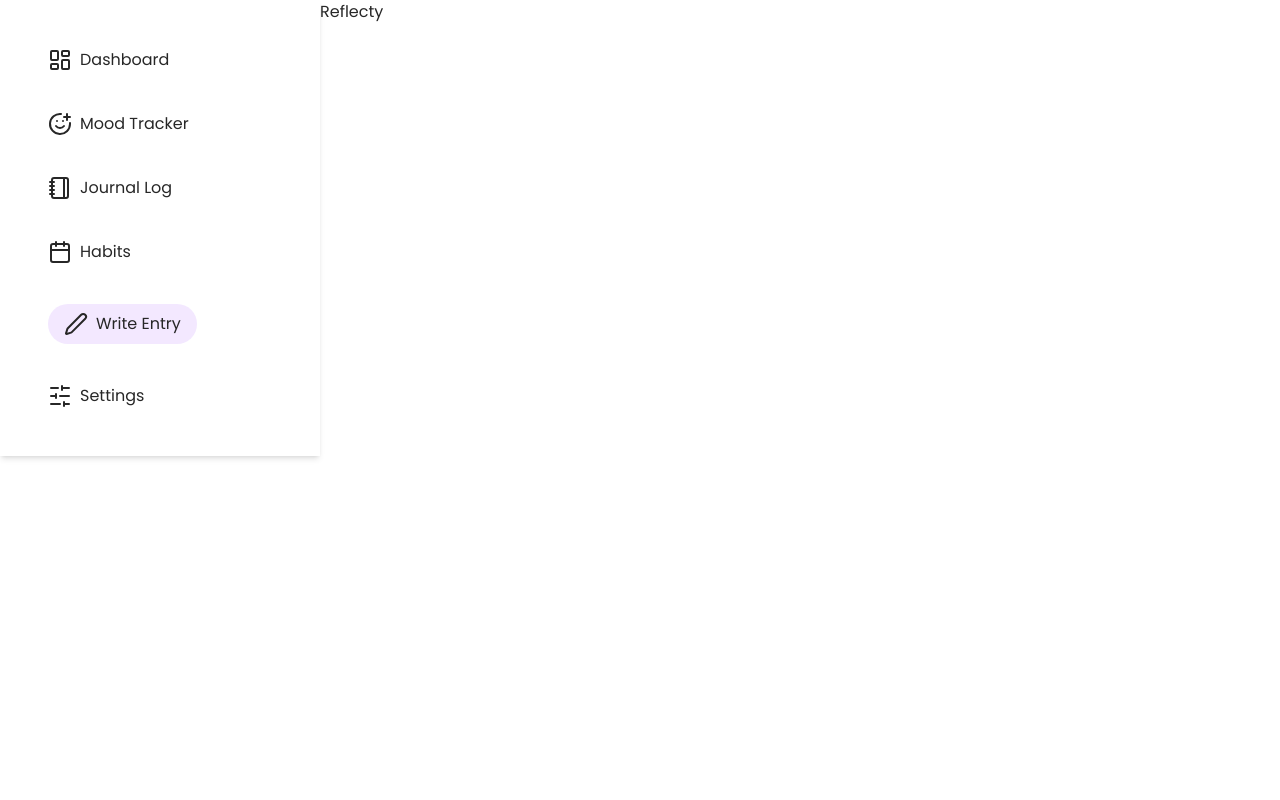
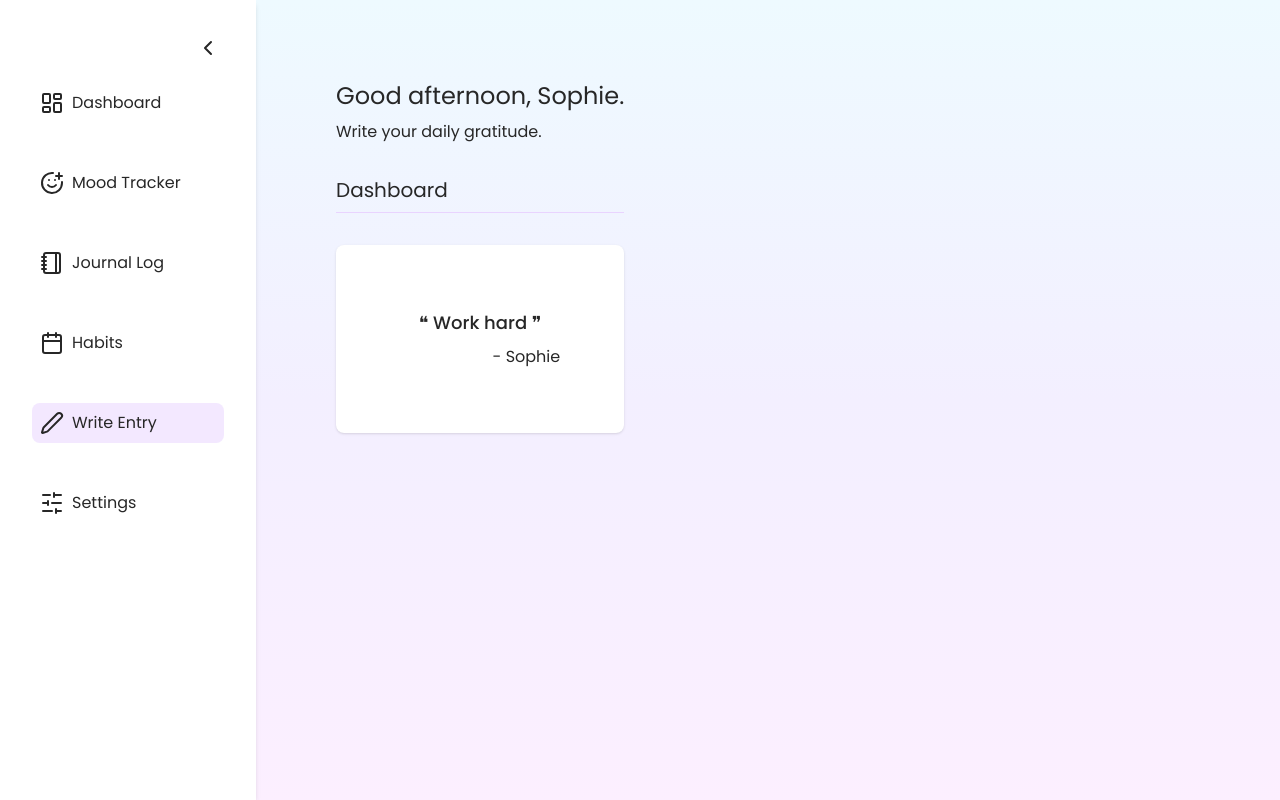
Before and after one commit to ippotheboxer/reflecty-app, a Next.js app: page / in a window 1280 px wide. Built offline with nearby package versions, Linux system fonts and the light colour scheme.

Commit message:
Start working on home page design

```diff
--- a/app/(root)/layout.tsx
+++ b/app/(root)/layout.tsx
@@ -1,11 +1,13 @@
-import Dashboard from '@/components/shared/dashboard/Dashboard';
+import Sidebar from '@/components/shared/sidebar/Sidebar';
 import React from 'react';
 
 const RootLayout = ({ children }: Readonly<{ children: React.ReactNode }>) => {
   return (
-    <div className='flex flex-row w-full h-full text-[#272727]'>
-      <Dashboard />
-      {children}
+    <div className='flex flex-row w-full h-full text-[#272727] bg-white [background:linear-gradient(180deg,rgba(238,250,255,1)_0%,rgba(243,239,255,1)_50%,rgba(252,239,255,1)_100%)]'>
+      <Sidebar />
+      <section className='p-20'>
+        {children}
+      </section>
     </div>
   );
 }
--- a/app/(root)/page.tsx
+++ b/app/(root)/page.tsx
@@ -1,8 +1,25 @@
+import QuoteCard from '@/components/QuoteCard';
+import { getGreeting } from '@/lib/utils';
+import Link from 'next/link';
 import React from 'react';
 
 const page = () => {
+  const greeting = getGreeting('Europe/London');
+
+  const recommendedJournal =
+    greeting === 'Good morning' || 'Good afternoon'
+      ? 'Write your daily gratitude'
+      : 'Write your daily reflection';
+
   return (
-    <div>Reflecty</div>
+    <div className='flex flex-col'>
+      <h2 className='text-2xl mb-2'>{greeting}, Sophie.</h2>
+      <Link href='' className='font-light'>{recommendedJournal}.</Link>
+      <section className='mt-8'>
+        <h2 className='text-xl border-b-1 border-b-purple-200 pb-2 mb-8'>Dashboard</h2>
+        <QuoteCard quoteText='Work hard' quoteAuthor='Sophie' />
+      </section>
+    </div>
   );
 }
 
--- /dev/null
+++ b/components/QuoteCard.tsx
@@ -0,0 +1,17 @@
+import React from 'react';
+
+interface QuoteCardProps {
+  quoteText: string;
+  quoteAuthor: string;
+}
+
+const QuoteCard: React.FC<QuoteCardProps> = ({ quoteText, quoteAuthor }) => {
+  return (
+    <div className='p-16 shadow-sm bg-white rounded-lg flex flex-col items-center justify-center'>
+      <p className='font-medium text-lg'>❝ {quoteText} ❞</p>
+      <p className='self-end mt-2'>- {quoteAuthor}</p>
+    </div>
+  );
+}
+
+export default QuoteCard;
--- a/components/shared/dashboard/Dashboard.tsx
+++ /dev/null
@@ -1,39 +0,0 @@
-import Link from 'next/link';
-import React from 'react';
-import DashboardItem from './DashboardItem';
-// Icons
-import { LayoutDashboardIcon, SmilePlusIcon, NotebookIcon, CalendarIcon, PenIcon, SlidersHorizontalIcon } from 'lucide-react';
-
-const Dashboard = () => {
-  return (
-    <div className='w-3/12 p-12 shadow-md'>
-      <nav className='flex flex-col justify-center items-start space-y-10'>
-        <DashboardItem key='dashboard' link='/'>
-          <LayoutDashboardIcon className='mr-2' /> Dashboard
-        </DashboardItem>
-
-        <DashboardItem key='mood-tracker' link='/mood'>
-          <SmilePlusIcon className='mr-2' /> Mood Tracker
-        </DashboardItem>
-
-        <DashboardItem key='journal-log' link='/journal-log'>
-          <NotebookIcon className='mr-2' /> Journal Log
-        </DashboardItem>
-
-        <DashboardItem key='habits' link='/habits'>
-          <CalendarIcon className='mr-2' /> Habits
-        </DashboardItem>
-
-        <DashboardItem key='journal' link='/write-entry' buttonType>
-          <PenIcon className='mr-2' /> Write Entry
-        </DashboardItem>
-
-        <DashboardItem key='settings' link='/settings'>
-          <SlidersHorizontalIcon className='mr-2' /> Settings
-        </DashboardItem>
-      </nav>
-    </div>
-  );
-}
-
-export default Dashboard;
--- a/components/shared/dashboard/DashboardItem.tsx
+++ /dev/null
@@ -1,19 +0,0 @@
-import { cn } from '@/lib/utils';
-import Link from 'next/link';
-import React from 'react';
-
-interface DashboardItemProps {
-  link: string;
-  children: React.ReactNode;
-  buttonType?: boolean;
-}
-
-const DashboardItem: React.FC<DashboardItemProps> = ({ link, children, buttonType }) => {
-  return (
-    <Link href={link} className={cn('flex flex-row items-center text-sm md:text-base hover:text-[#C3ADFF] transition ease-in-out duration-200', buttonType && 'bg-purple-100 rounded-full px-4 py-2')}>
-      {children}
-    </Link>
-  );
-}
-
-export default DashboardItem;
--- /dev/null
+++ b/components/shared/sidebar/Sidebar.tsx
@@ -0,0 +1,73 @@
+'use client';
+
+import React, { useState } from 'react';
+import SideBarItem from './SidebarItem';
+import {
+  LayoutDashboardIcon, SmilePlusIcon, NotebookIcon,
+  CalendarIcon, PenIcon, SlidersHorizontalIcon,
+  ChevronRightIcon, ChevronLeftIcon
+} from 'lucide-react';
+import { cn } from '@/lib/utils';
+
+const SideBar = () => {
+  const [collapsed, setCollapsed] = useState(false);
+
+  const toggleSidebar = () => setCollapsed(!collapsed);
+
+  return (
+    <aside
+      className={`h-screen shadow-md bg-white transition-all duration-300 ${collapsed ? 'w-20' : 'w-64'
+        }`}
+    >
+      <nav className='h-full flex flex-col p-8'>
+        <div className={cn('self-end mb-4', collapsed && 'self-center')}>
+          <button onClick={toggleSidebar} className='p-1'>
+            {collapsed ? <ChevronRightIcon /> : <ChevronLeftIcon />}
+          </button>
+        </div>
+
+        <ul className='flex flex-col space-y-10 flex-1'>
+          <SideBarItem
+            icon={<LayoutDashboardIcon />}
+            text='Dashboard'
+            link='/'
+            collapsed={collapsed}
+          />
+          <SideBarItem
+            icon={<SmilePlusIcon />}
+            text='Mood Tracker'
+            link='/mood'
+            collapsed={collapsed}
+          />
+          <SideBarItem
+            icon={<NotebookIcon />}
+            text='Journal Log'
+            link='/journal-log'
+            collapsed={collapsed}
+          />
+          <SideBarItem
+            icon={<CalendarIcon />}
+            text='Habits'
+            link='/habits'
+            collapsed={collapsed}
+          />
+          <SideBarItem
+            icon={<PenIcon />}
+            text='Write Entry'
+            link='/write-entry'
+            buttonType
+            collapsed={collapsed}
+          />
+          <SideBarItem
+            icon={<SlidersHorizontalIcon />}
+            text='Settings'
+            link='/settings'
+            collapsed={collapsed}
+          />
+        </ul>
+      </nav>
+    </aside>
+  );
+};
+
+export default SideBar;
--- /dev/null
+++ b/components/shared/sidebar/SidebarItem.tsx
@@ -0,0 +1,38 @@
+import Link from 'next/link';
+import React from 'react';
+import { cn } from '@/lib/utils';
+
+interface SidebarItemProps {
+  icon: React.ReactNode;
+  text: string;
+  link: string;
+  buttonType?: boolean;
+  collapsed: boolean;
+}
+
+const SidebarItem: React.FC<SidebarItemProps> = ({ icon, text, link, buttonType, collapsed }) => {
+  return (
+    <li className='relative group'>
+      <Link
+        href={link}
+        className={cn(
+          'flex items-center transition-colors duration-200 hover:text-[#C3ADFF]',
+          buttonType && 'bg-purple-100 rounded-lg px-8 py-2',
+          collapsed ? 'justify-center p-2' : 'px-2 py-2'
+        )}
+      >
+        <span className='text-lg'>{icon}</span>
+        {!collapsed && <span className='ml-2'>{text}</span>}
+      </Link>
+
+      {/* Tooltip text for collapsed state */}
+      {collapsed && (
+        <div className='absolute left-full top-1/2 -translate-y-1/2 ml-2 bg-white text-gray-800 shadow-md rounded px-3 py-1 text-sm whitespace-nowrap opacity-0 group-hover:opacity-100 transform group-hover:translate-x-1 transition-all duration-200 z-10'>
+          {text}
+        </div>
+      )}
+    </li>
+  );
+};
+
+export default SidebarItem;
--- a/lib/utils.ts
+++ b/lib/utils.ts
@@ -4,3 +4,21 @@ import { twMerge } from "tailwind-merge"
 export function cn(...inputs: ClassValue[]) {
   return twMerge(clsx(inputs))
 }
+
+export const getGreeting = (timeZone: string = 'America/New_York') => {
+  const date = new Date();
+
+  // Convert current time to the given timezone
+  const timeString = date.toLocaleTimeString('en-US', {
+    hour: '2-digit',
+    hour12: false,
+    timeZone,
+  });
+
+  const hour = parseInt(timeString);
+
+  if (hour >= 5 && hour < 12) return 'Good morning';
+  if (hour >= 12 && hour < 17) return 'Good afternoon';
+  if (hour >= 17 && hour < 21) return 'Good evening';
+  return 'Good night';
+};
```
